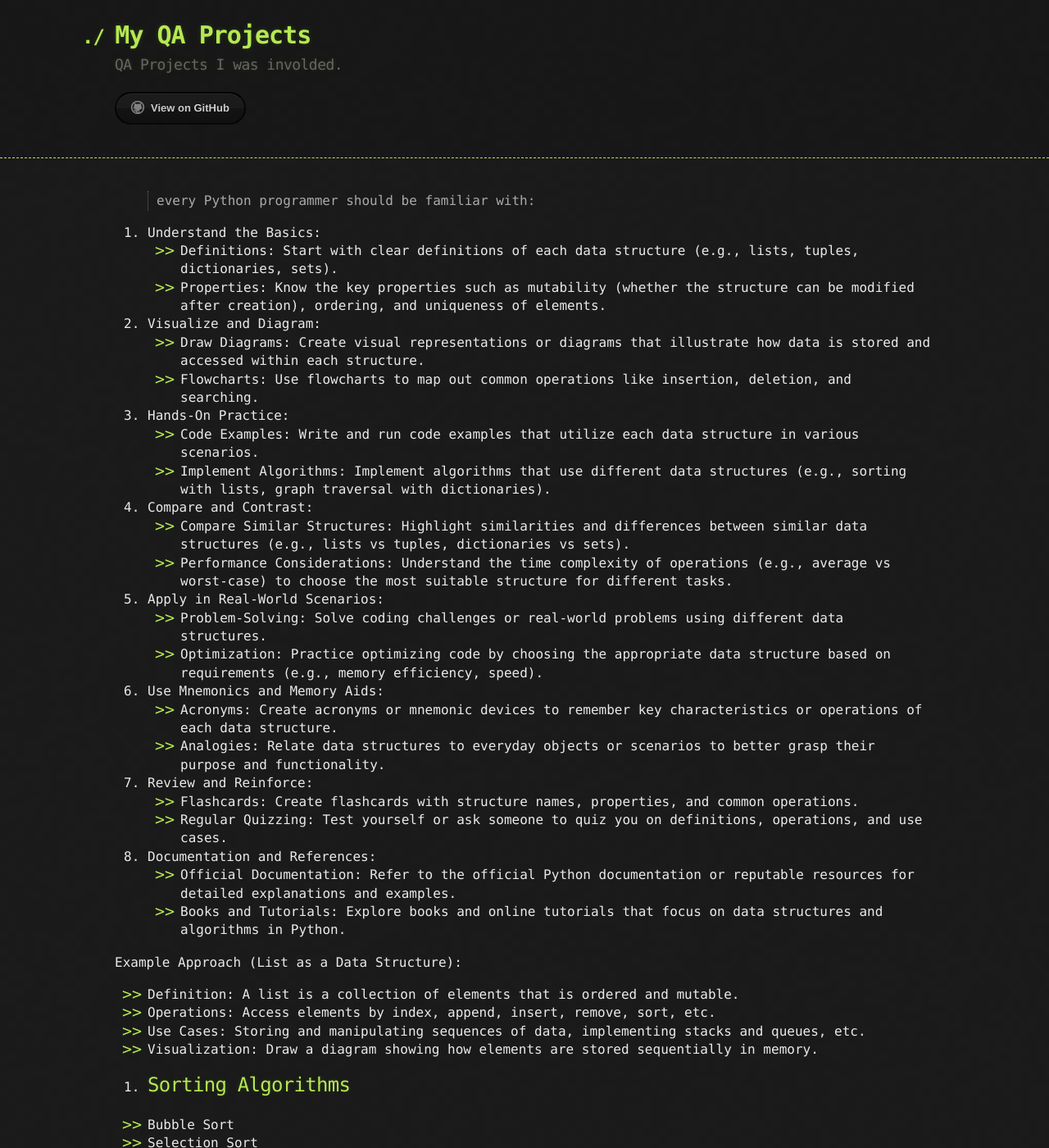
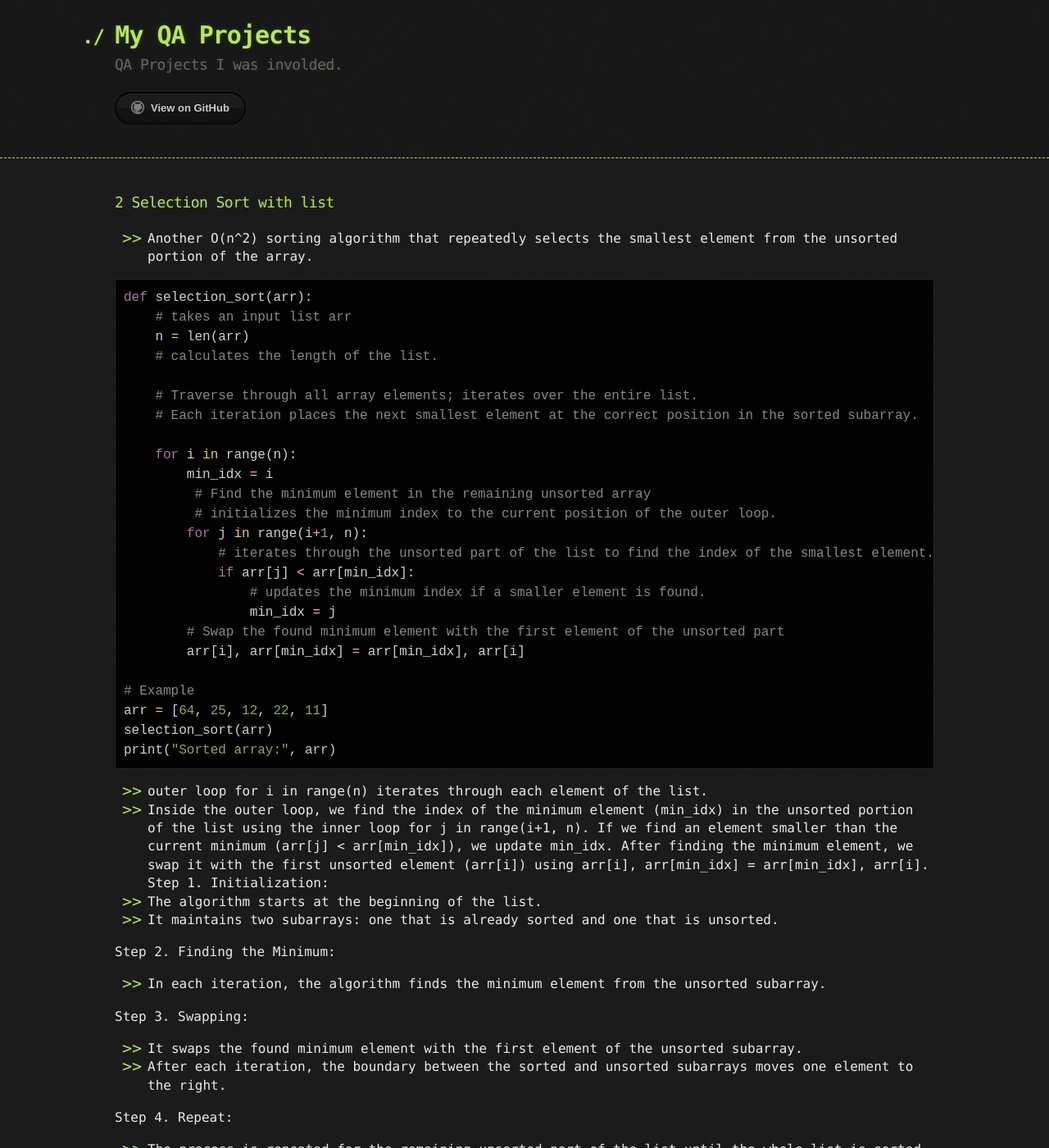
Before and after one commit to sciustechnologia/sciustechnologia.github.io, a Jekyll site: the page built from python/10_algos/1000 2.md, in a window 1280 px wide and 1400 px high. Shown: the whole window at 82% size. Built offline with Jekyll 4.4.1, drawn with Linux system fonts in a browser that asks for light colours; some of the changed text lies outside the part shown.

Commit message:
Update 1000 2.md

````diff
--- a/python/10_algos/1000 2.md
+++ b/python/10_algos/1000 2.md
@@ -1,47 +1,53 @@
 ---
-title: 10_essential algorithms - data structure
+title: Python algos - Selection Sort with list
 layout: default
 ---
 
-> every Python programmer should be familiar with:
+### 2 Selection Sort with list
 
-1. Understand the Basics:
-* Definitions: Start with clear definitions of each data structure (e.g., lists, tuples, dictionaries, sets).
-* Properties: Know the key properties such as mutability (whether the structure can be modified after creation), ordering, and uniqueness of elements.
-2. Visualize and Diagram:
-* Draw Diagrams: Create visual representations or diagrams that illustrate how data is stored and accessed within each structure.
-* Flowcharts: Use flowcharts to map out common operations like insertion, deletion, and searching.
-3. Hands-On Practice:
-* Code Examples: Write and run code examples that utilize each data structure in various scenarios.
-* Implement Algorithms: Implement algorithms that use different data structures (e.g., sorting with lists, graph traversal with dictionaries).
-4. Compare and Contrast:
-* Compare Similar Structures: Highlight similarities and differences between similar data structures (e.g., lists vs tuples, dictionaries vs sets).
-* Performance Considerations: Understand the time complexity of operations (e.g., average vs worst-case) to choose the most suitable structure for different tasks.
-5. Apply in Real-World Scenarios:
-* Problem-Solving: Solve coding challenges or real-world problems using different data structures.
-* Optimization: Practice optimizing code by choosing the appropriate data structure based on requirements (e.g., memory efficiency, speed).
-6. Use Mnemonics and Memory Aids:
-* Acronyms: Create acronyms or mnemonic devices to remember key characteristics or operations of each data structure.
-* Analogies: Relate data structures to everyday objects or scenarios to better grasp their purpose and functionality.
-7. Review and Reinforce:
-* Flashcards: Create flashcards with structure names, properties, and common operations.
-* Regular Quizzing: Test yourself or ask someone to quiz you on definitions, operations, and use cases.
-8. Documentation and References:
-* Official Documentation: Refer to the official Python documentation or reputable resources for detailed explanations and examples.
-* Books and Tutorials: Explore books and online tutorials that focus on data structures and algorithms in Python.
+* Another O(n^2) sorting algorithm that repeatedly selects the smallest element from the unsorted portion of the array.
 
-Example Approach (List as a Data Structure):
-* Definition: A list is a collection of elements that is ordered and mutable.
-* Operations: Access elements by index, append, insert, remove, sort, etc.
-* Use Cases: Storing and manipulating sequences of data, implementing stacks and queues, etc.
-* Visualization: Draw a diagram showing how elements are stored sequentially in memory.
+```python
+def selection_sort(arr):
+    # takes an input list arr
+    n = len(arr)
+    # calculates the length of the list.
 
+    # Traverse through all array elements; iterates over the entire list.
+    # Each iteration places the next smallest element at the correct position in the sorted subarray.
 
+    for i in range(n):
+        min_idx = i
+         # Find the minimum element in the remaining unsorted array
+         # initializes the minimum index to the current position of the outer loop.
+        for j in range(i+1, n):
+            # iterates through the unsorted part of the list to find the index of the smallest element.
+            if arr[j] < arr[min_idx]:
+                # updates the minimum index if a smaller element is found.
+                min_idx = j
+        # Swap the found minimum element with the first element of the unsorted part
+        arr[i], arr[min_idx] = arr[min_idx], arr[i]
 
-1. ## Sorting Algorithms
+# Example
+arr = [64, 25, 12, 22, 11]
+selection_sort(arr)
+print("Sorted array:", arr)
+```
 
-* Bubble Sort
-* Selection Sort
-* Insertion Sort
-* Merge Sort
-* Shell Sort
+- outer loop for i in range(n) iterates through each element of the list.
+- Inside the outer loop, we find the index of the minimum element (min_idx) in the unsorted portion of the list using the inner loop for j in range(i+1, n).
+If we find an element smaller than the current minimum (arr[j] < arr[min_idx]), we update min_idx.
+After finding the minimum element, we swap it with the first unsorted element (arr[i]) using arr[i], arr[min_idx] = arr[min_idx], arr[i].
+Step 1. Initialization:
+* The algorithm starts at the beginning of the list.
+* It maintains two subarrays: one that is already sorted and one that is unsorted.
+
+Step 2. Finding the Minimum:
+* In each iteration, the algorithm finds the minimum element from the unsorted subarray.
+
+Step 3. Swapping:
+* It swaps the found minimum element with the first element of the unsorted subarray.
+* After each iteration, the boundary between the sorted and unsorted subarrays moves one element to the right.
+
+Step 4. Repeat:
+* The process is repeated for the remaining unsorted part of the list until the whole list is sorted.
````
